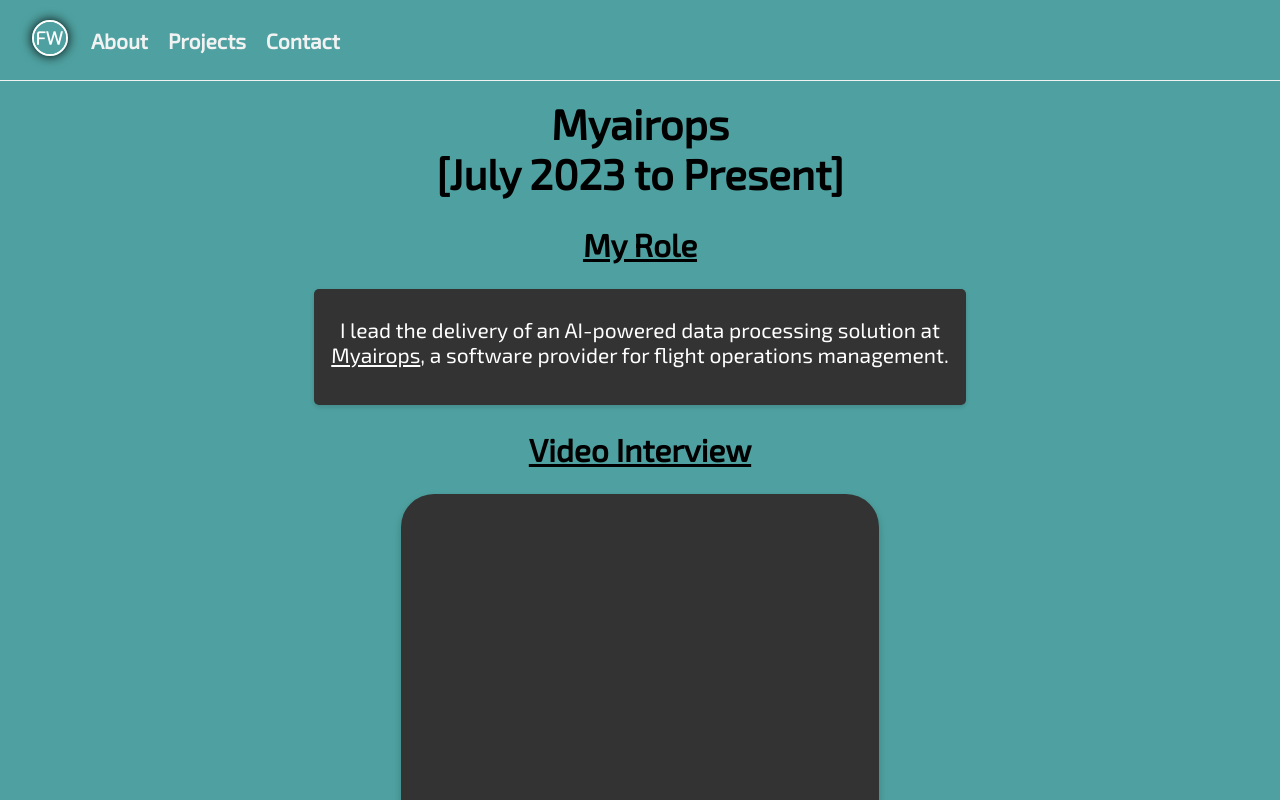
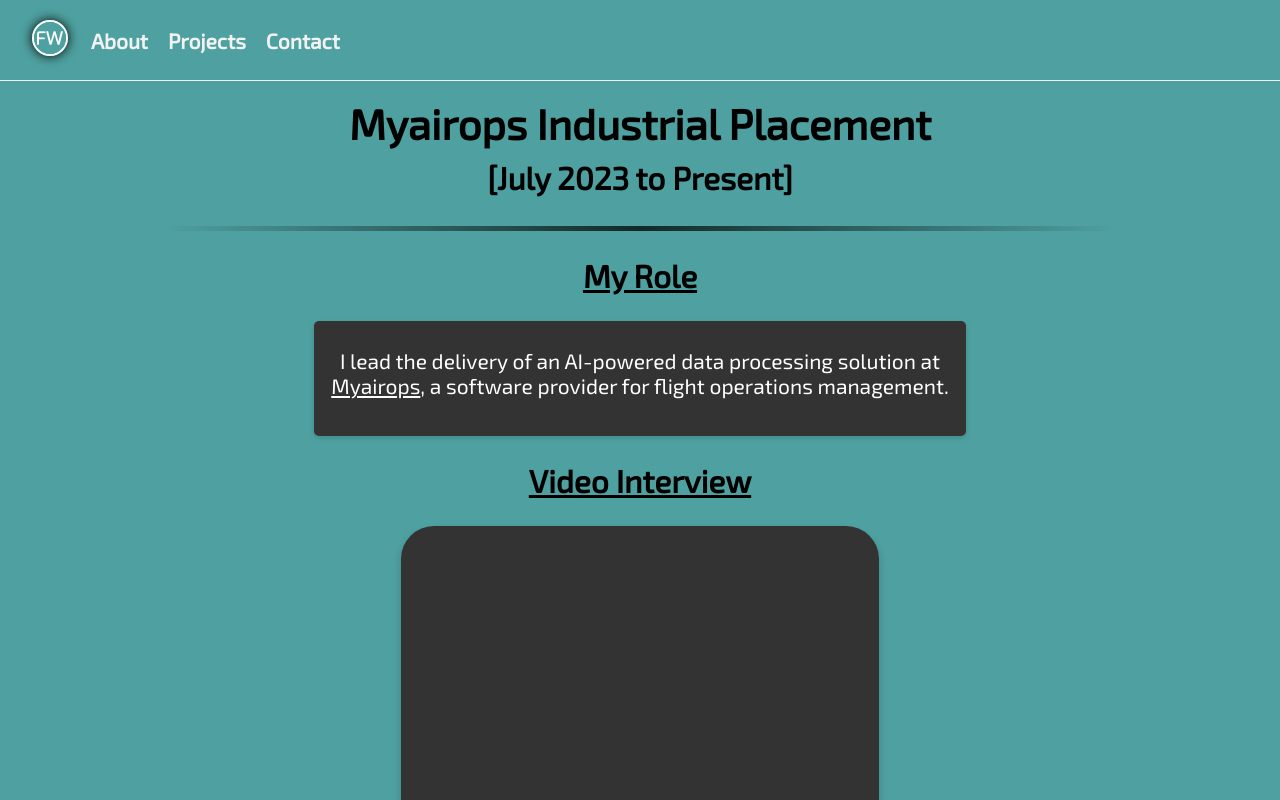
Before and after one commit to flynnWhelehan/website, a React (Create React App) app in the folder website/frontend/: page /myairops-project in a window 1280 px wide. Shown: the top 800 px of the page. Built offline with nearby package versions, Linux system fonts and the light colour scheme.

Commit message:
Make sub title text (date) smaller + add section break line under title

```diff
--- a/website/frontend/src/App.css
+++ b/website/frontend/src/App.css
@@ -6,6 +6,10 @@
   font-weight: bold;
   font-family: 'Exo 2', sans-serif;
   background-color: #4fa1a1;
+}
+
+.small-text {
+  font-size: 0.75em;
 }
 
 .App-header h1 {
--- a/website/frontend/src/pages/Projects/MyairopsProject.css
+++ b/website/frontend/src/pages/Projects/MyairopsProject.css
@@ -65,6 +65,13 @@
     color: white;
 }
 
+.section-break-line {
+    margin: 0 auto;
+    width: 75%;
+    height: 5px;
+    background-image: linear-gradient(to right, rgba(0, 0, 0, 0), rgba(0, 0, 0, 0.75), rgba(0, 0, 0, 0));
+}
+
 .title {
     text-decoration: underline;
 }
--- a/website/frontend/src/pages/Projects/MyairopsProject.js
+++ b/website/frontend/src/pages/Projects/MyairopsProject.js
@@ -11,9 +11,11 @@
                 <meta name="description" content="Details about my project at Myairops" />
             </Helmet>
             <h1>
-                Myairops<br/>
-                [July 2023 to Present]
+                Myairops Industrial Placement<br/>
+                <span className="small-text">[July 2023 to Present]</span>
             </h1>
+
+            <div className="section-break-line" />
 
             <h2 className="title">My Role</h2>
             <div className="section-container">
```
